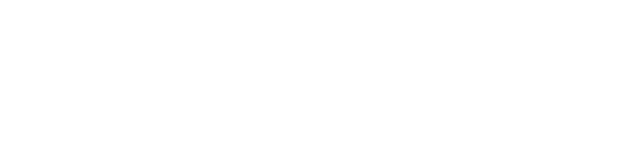
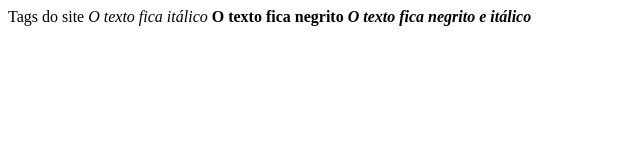
Before and after one commit to asventura96/web-developer, a plain HTML site: page html/index.html in a window 1280 px wide. Shown: the whole page, without its empty margins (0-640 px from the left). Drawn offline with Linux system fonts and the light colour scheme.

Commit message:
inserção de aprendizado

```diff
--- a/html/index.html
+++ b/html/index.html
@@ -1,8 +1,11 @@
 <html>
     <head>
-
+        <title>Aprendizado de HTML</title>
     </head>
     <body>
-
+        Tags do site
+        <i>O texto fica itálico</i>
+        <strong>O texto fica negrito</strong>
+        <strong><i>O texto fica negrito e itálico</i></strong>
     </body>
 </html>
```
